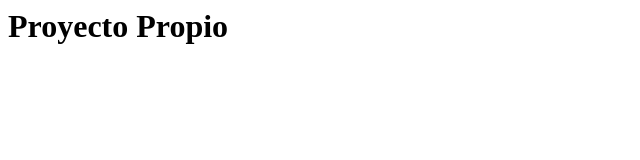
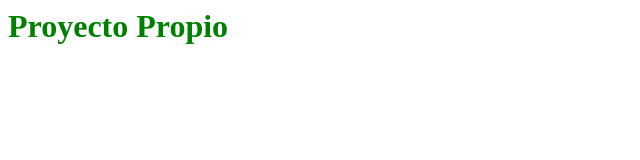
Before and after one commit to Santi1994r/proyecto-personal-ruiz, a website: page index.html in a window 1280 px wide. Shown: the whole page, without its empty margins (0-640 px from the left). Drawn offline with Linux system fonts and the light colour scheme.

Commit message:
inicializo sass

```diff
--- a/scss/_header.scss
+++ b/scss/_header.scss
@@ -1,3 +1,3 @@
 .perro{
-    color: red;
+    color: green;
 }
--- /dev/null
+++ b/scss/style.scss
@@ -0,0 +1 @@
+@import "./header";
```
Also changed, not shown: package.json (+10 -2 lines), css/style.css, 1 other file.
